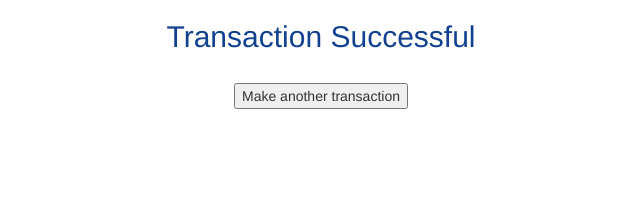
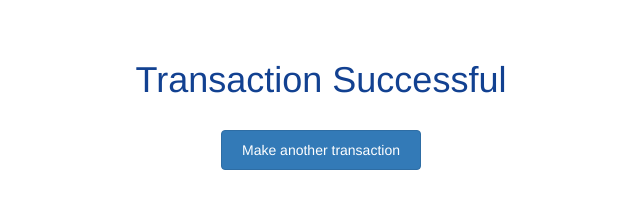
Before and after one commit to bisheshm/blockchain, a plain HTML site: page templates/successful.html in a window 1280 px wide. Shown: the whole page, without its empty margins (319-959 px from the left). Drawn offline with nearby package versions, Linux system fonts and the light colour scheme.

Commit message:
Update successful.html

```diff
--- a/templates/successful.html
+++ b/templates/successful.html
@@ -2,10 +2,12 @@
       <link rel="stylesheet" href="https://maxcdn.bootstrapcdn.com/bootstrap/3.3.7/css/bootstrap.min.css" integrity="sha384-BVYiiSIFeK1dGmJRAkycuHAHRg32OmUcww7on3RYdg4Va+PmSTsz/K68vbdEjh4u" crossorigin="anonymous">
 </head>
 <body>
-<h2 align="center"; style="color:#124191">Transaction Successful</h2>
+<br>
+<br>
+<h1 align="center"; style="color:#124191">Transaction Successful</h1>
 <br>
 <form align="center">
-  <input type="button" value="Make another transaction" onclick="window.history.back()" />
+  <input type="button" value="Make another transaction" onclick="window.history.back()" class="btn btn-primary" style="width:200px;height:40px;text-align=center"/>
 </form>
 
 </body>
```
